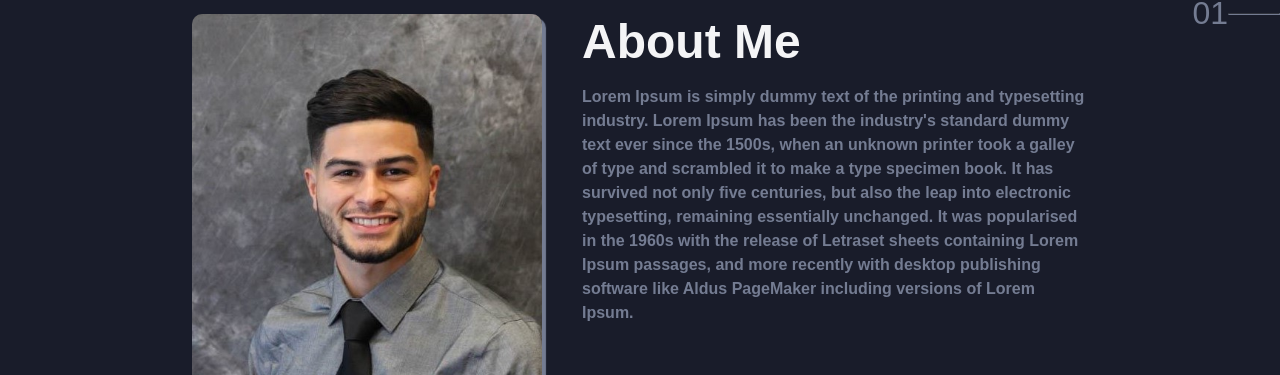
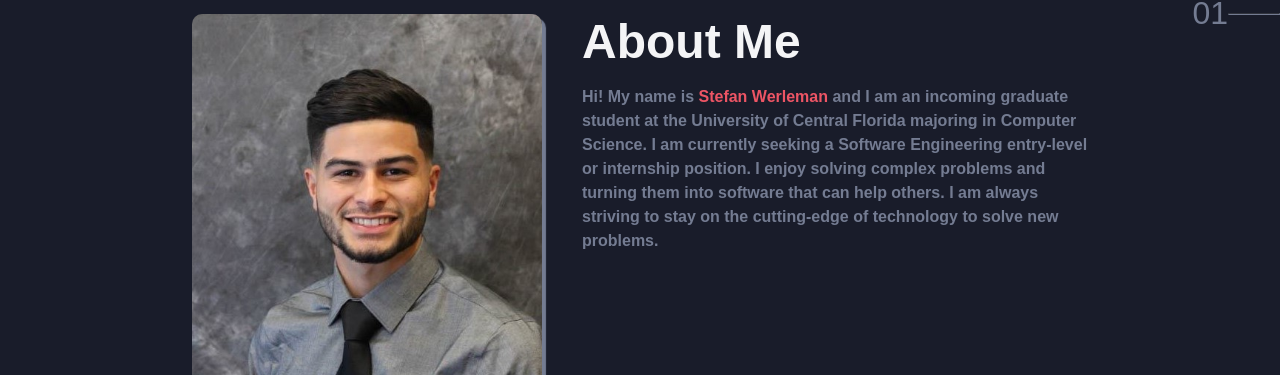
Before and after one commit to stefanwerleman/portfolio-v2, a React (Create React App) app: page / in a window 1280 px wide. Shown: the part 972-1347 px from the top of the page. Built offline with nearby package versions, Linux system fonts and the light colour scheme.

Commit message:
Added summary

```diff
--- a/src/components/about/About.css
+++ b/src/components/about/About.css
@@ -32,6 +32,10 @@
 	color: #747c92;
 	line-height: 1.5em;
 	font-weight: 700;
+}
+
+.SectionBody span {
+	color: #ed5565;
 }
 
 .ContactMeButton {
--- a/src/components/about/About.js
+++ b/src/components/about/About.js
@@ -2,7 +2,7 @@ import './About.css';
 import React from 'react';
 
 // Router
-import { Link } from 'react-router-dom';
+import { HashLink } from 'react-router-hash-link';
 
 // Assets
 import Img from './profile-pic.png';
@@ -20,23 +20,19 @@ function About() {
 					<div className='SectionText'>
 						<p className='SectionHeader'>About Me</p>
 						<p className='SectionBody'>
-							Lorem Ipsum is simply dummy text of the printing and
-							typesetting industry. Lorem Ipsum has been the
-							industry's standard dummy text ever since the 1500s,
-							when an unknown printer took a galley of type and
-							scrambled it to make a type specimen book. It has
-							survived not only five centuries, but also the leap
-							into electronic typesetting, remaining essentially
-							unchanged. It was popularised in the 1960s with the
-							release of Letraset sheets containing Lorem Ipsum
-							passages, and more recently with desktop publishing
-							software like Aldus PageMaker including versions of
-							Lorem Ipsum.
+							Hi! My name is <span>Stefan Werleman</span> and I am
+							an incoming graduate student at the University of
+							Central Florida majoring in Computer Science. I am
+							currently seeking a Software Engineering entry-level
+							or internship position. I enjoy solving complex
+							problems and turning them into software that can
+							help others. I am always striving to stay on the
+							cutting-edge of technology to solve new problems.
 						</p>
 					</div>
-					<Link to='/contact'>
+					<HashLink to='/#contact' smooth>
 						<button className='ContactMeButton'>CONTACT ME</button>
-					</Link>
+					</HashLink>
 				</div>
 			</div>
 		</div>
--- a/src/components/navigation/Navigation.css
+++ b/src/components/navigation/Navigation.css
@@ -55,7 +55,7 @@
 	transition: 0.3s;
 }
 
-.NavLink:focus {
+.NavList HashLink:focus {
 	color: #ea3446;
 }
 
```
